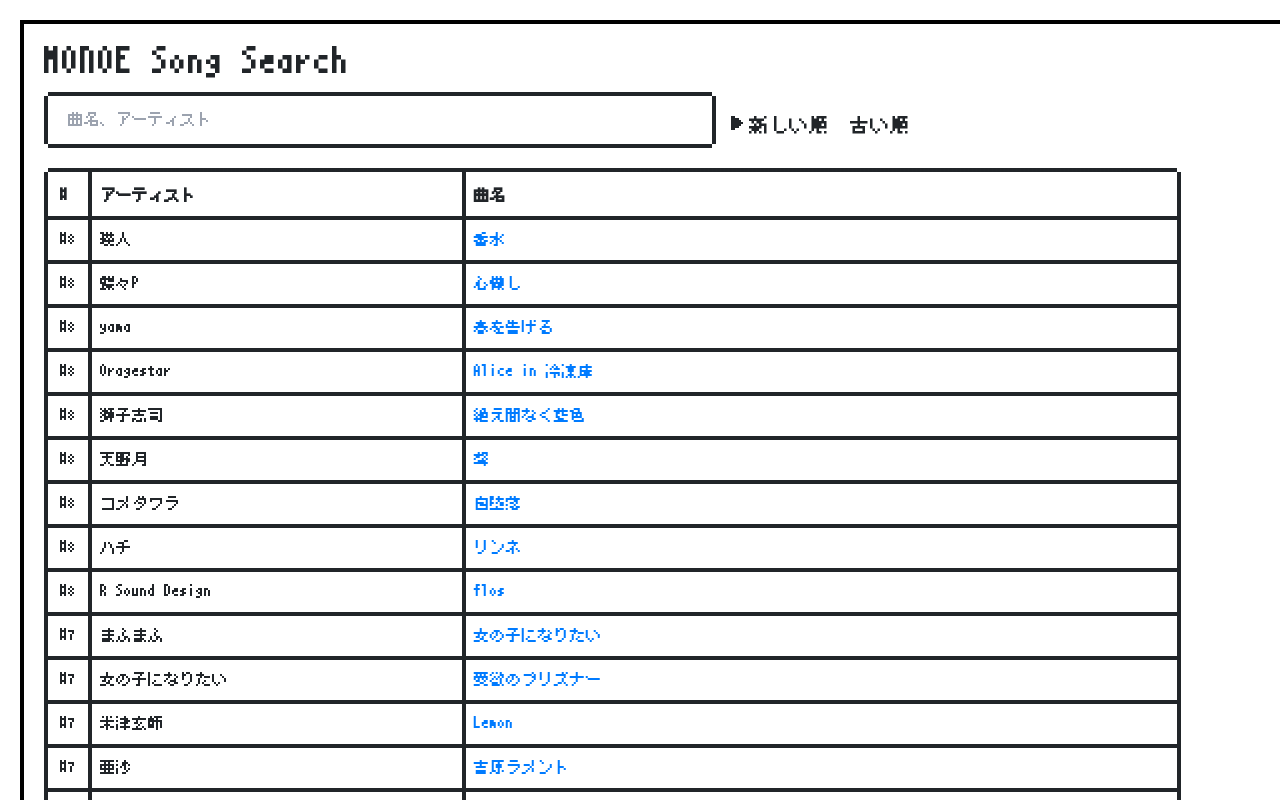
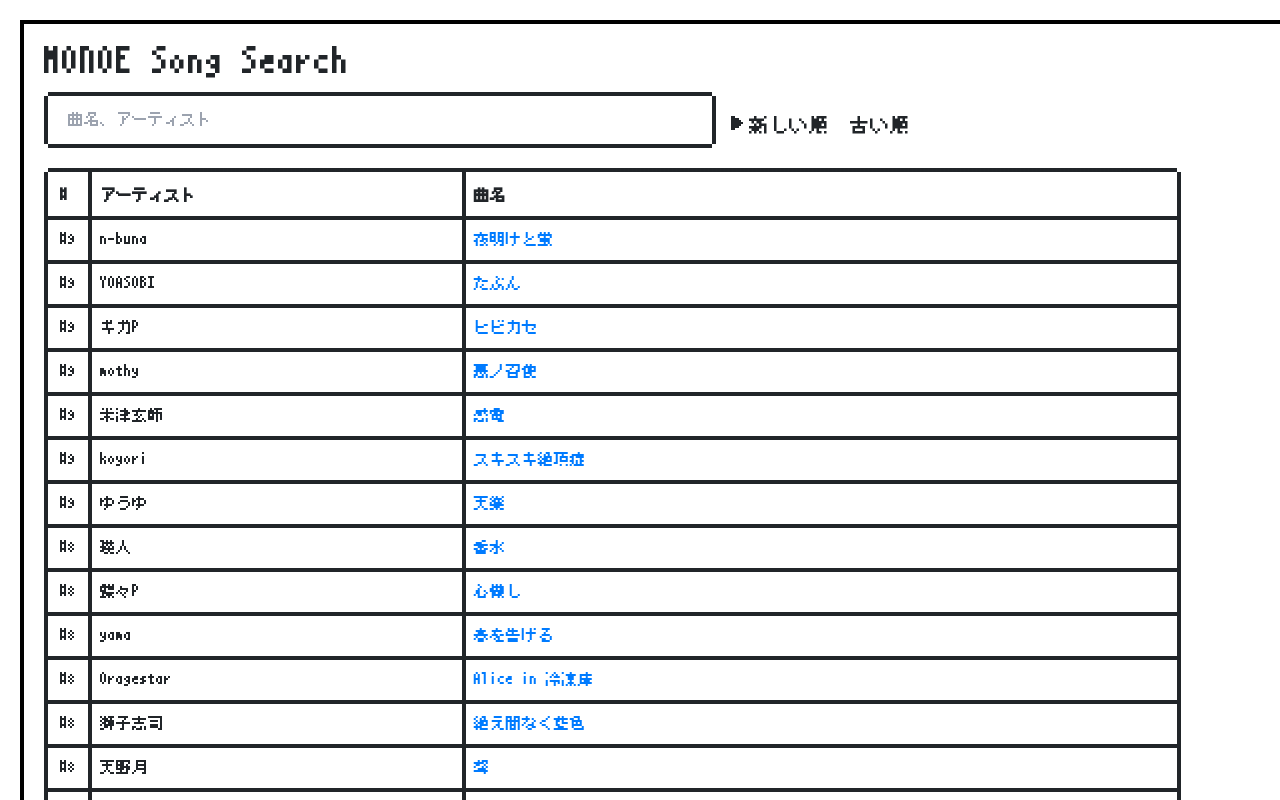
Before and after one commit to dairappa/eboshi-song-search, a Next.js app: page / in a window 1280 px wide. Shown: the top 800 px of the page. Built offline with nearby package versions, Linux system fonts and the light colour scheme.

Commit message:
歌枠 #9 まで

```diff
--- a/data/songs.ts
+++ b/data/songs.ts
@@ -380,6 +380,48 @@ export const songs: Utawaku[] = [
         ]
     },
 
+    {
+        kind: 'Monoe',
+        number: 9,
+        id: '9dhfkxdFTvA',
+        songs: [
+            {
+                'artist': 'n-buna',
+                'song_name': '夜明けと蛍',
+                'time_start': "4:05"
+            },
+            {
+                'artist': 'YOASOBI',
+                'song_name': 'たぶん',
+                'time_start': "15:28"
+            },
+            {
+                'artist': 'ギガP',
+                'song_name': 'ヒビカセ',
+                'time_start': "24:20"
+            },
+            {
+                'artist': 'mothy',
+                'song_name': '悪ノ召使',
+                'time_start': "37:20"
+            },
+            {
+                'artist': '米津玄師',
+                'song_name': '感電',
+                'time_start': "57:47"
+            },
+            {
+                'artist': 'koyori',
+                'song_name': 'スキスキ絶頂症',
+                'time_start': "1:06:07"
+            },
+            {
+                'artist': 'ゆうゆ',
+                'song_name': '天樂',
+                'time_start': "1:17:04"
+            }
+        ]
+    },
 
 
 ]
```
